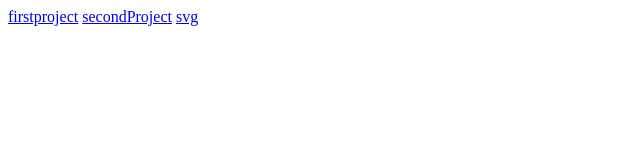
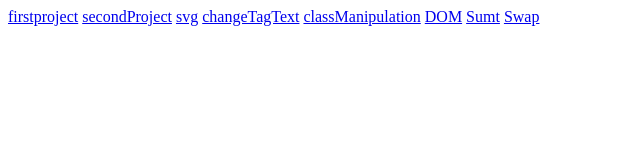
Before and after one commit to geni92/geni92.github.io, a plain HTML site: page index.html in a window 1280 px wide. Shown: the whole page, without its empty margins (0-640 px from the left). Drawn offline with Linux system fonts and the light colour scheme.

Commit message:
Update index.html

```diff
--- a/index.html
+++ b/index.html
@@ -10,6 +10,12 @@
     <a href="./firstProject/PROJECT1.html"> firstproject</a>
     <a href="./secondProject/animation.html"> secondProject</a>
     <a href="./svg/svg.html">svg</a>
+    <a href="./DOM/changeTagText.html">changeTagText</a>
+         <a href="./DOM/classmanipulation.html">classManipulation</a>
+     <a href="./DOM/dom.html">DOM</a>
+          <a href="./DOM/sum.html">Sumt</a>
+     <a href="./DOM/swap.html">Swap</a>
+
 
 </body>
 </html>
```
